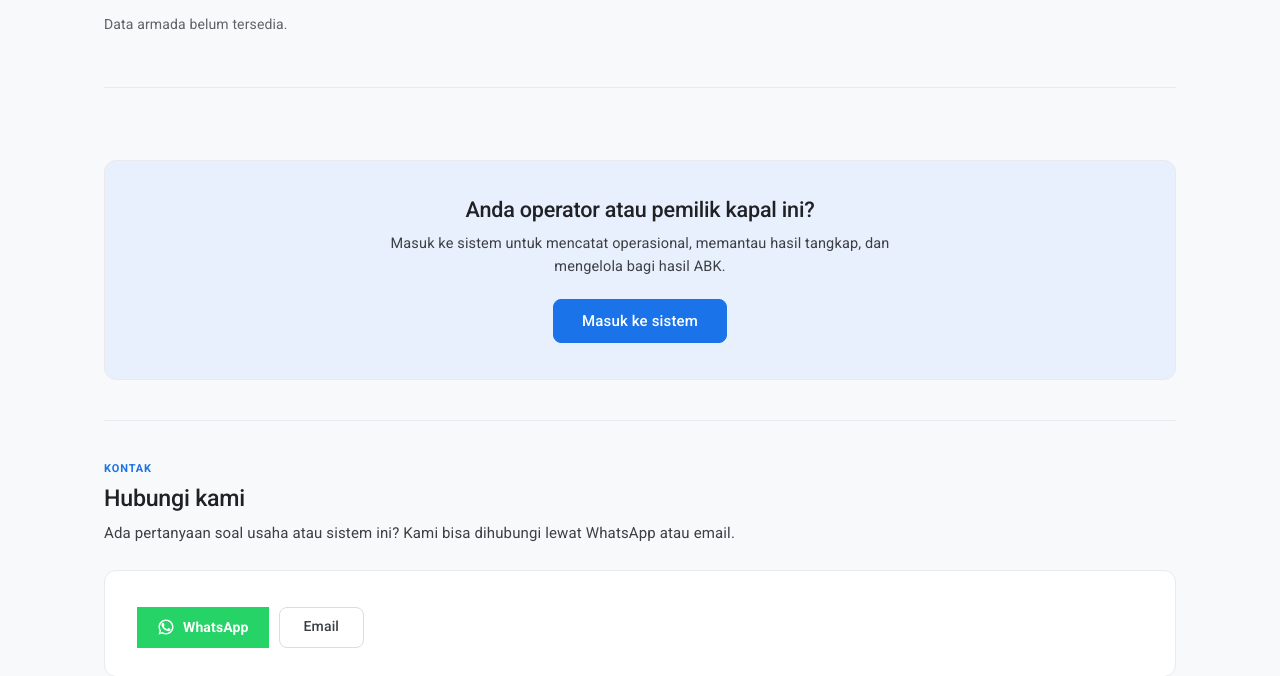
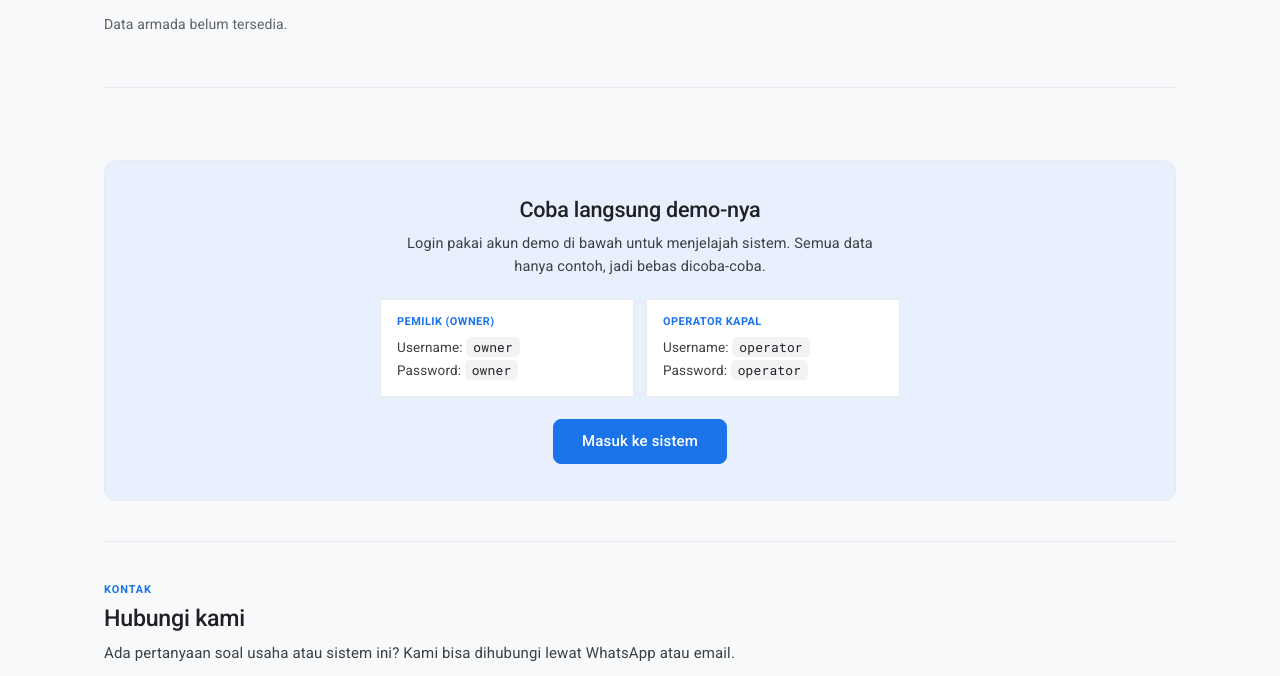
Before and after one commit to dafagareth/baganrpl, a Django app: page / in a window 1280 px wide. Shown: the part 1906-2582 px from the top of the page. Run offline with Django 5.2, Linux system fonts and the light colour scheme; data that the repository does not hold is empty; some web fonts are replaced.

Commit message:
feat: tampilkan akun demo (owner/operator) di section Masuk public page

```diff
--- a/templates/master/public_home.html
+++ b/templates/master/public_home.html
@@ -138,6 +138,19 @@
   }
   .join-inner h2 { font-size: 1.35rem; font-weight: 500; letter-spacing: -.01em; margin-bottom: 8px; }
   .join-inner p { font-size: 14.5px; color: var(--ink-secondary); line-height: 1.6; max-width: 500px; margin: 0 auto 20px; }
+
+  /* Akun demo */
+  .demo-creds { display: flex; gap: 12px; justify-content: center; flex-wrap: wrap; margin: 0 auto 22px; max-width: 520px; }
+  .cred-card {
+    flex: 1 1 200px; background: var(--surface); border: 1px solid var(--rule-soft);
+    border-radius: var(--radius); padding: 14px 16px; text-align: left;
+  }
+  .cred-role { font-size: 11px; font-weight: 600; letter-spacing: .04em; text-transform: uppercase; color: var(--brand); margin-bottom: 6px; }
+  .cred-row { font-size: 13.5px; color: var(--ink-secondary); line-height: 1.7; }
+  .cred-row code {
+    font-family: var(--f-mono); font-size: 13px; background: var(--surface-container);
+    color: var(--ink); padding: 1px 7px; border-radius: 5px;
+  }
 </style>
 {% endblock %}
 
@@ -298,11 +311,23 @@
     </div>
   </section>
 
-  <!-- CTA MASUK -->
+  <!-- CTA MASUK + AKUN DEMO -->
   <section class="join-cta" id="masuk">
     <div class="join-inner">
-      <h2>Anda operator atau pemilik kapal ini?</h2>
-      <p>Masuk ke sistem untuk mencatat operasional, memantau hasil tangkap, dan mengelola bagi hasil ABK.</p>
+      <h2>Coba langsung demo-nya</h2>
+      <p>Login pakai akun demo di bawah untuk menjelajah sistem. Semua data hanya contoh, jadi bebas dicoba-coba.</p>
+      <div class="demo-creds">
+        <div class="cred-card">
+          <div class="cred-role">Pemilik (Owner)</div>
+          <div class="cred-row">Username: <code>owner</code></div>
+          <div class="cred-row">Password: <code>owner</code></div>
+        </div>
+        <div class="cred-card">
+          <div class="cred-role">Operator Kapal</div>
+          <div class="cred-row">Username: <code>operator</code></div>
+          <div class="cred-row">Password: <code>operator</code></div>
+        </div>
+      </div>
       <a href="{% url 'login' %}" class="btn btn-primary btn-lg">Masuk ke sistem</a>
     </div>
   </section>
```
